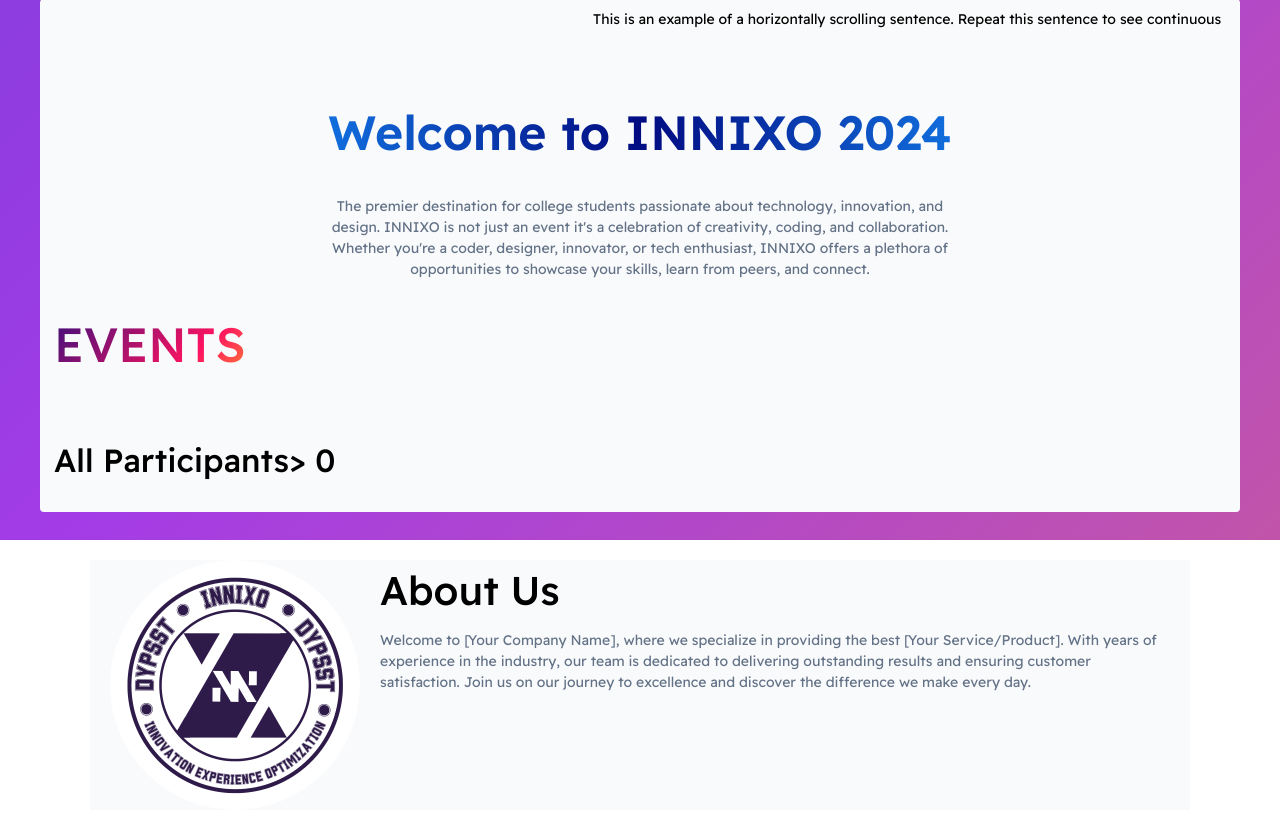
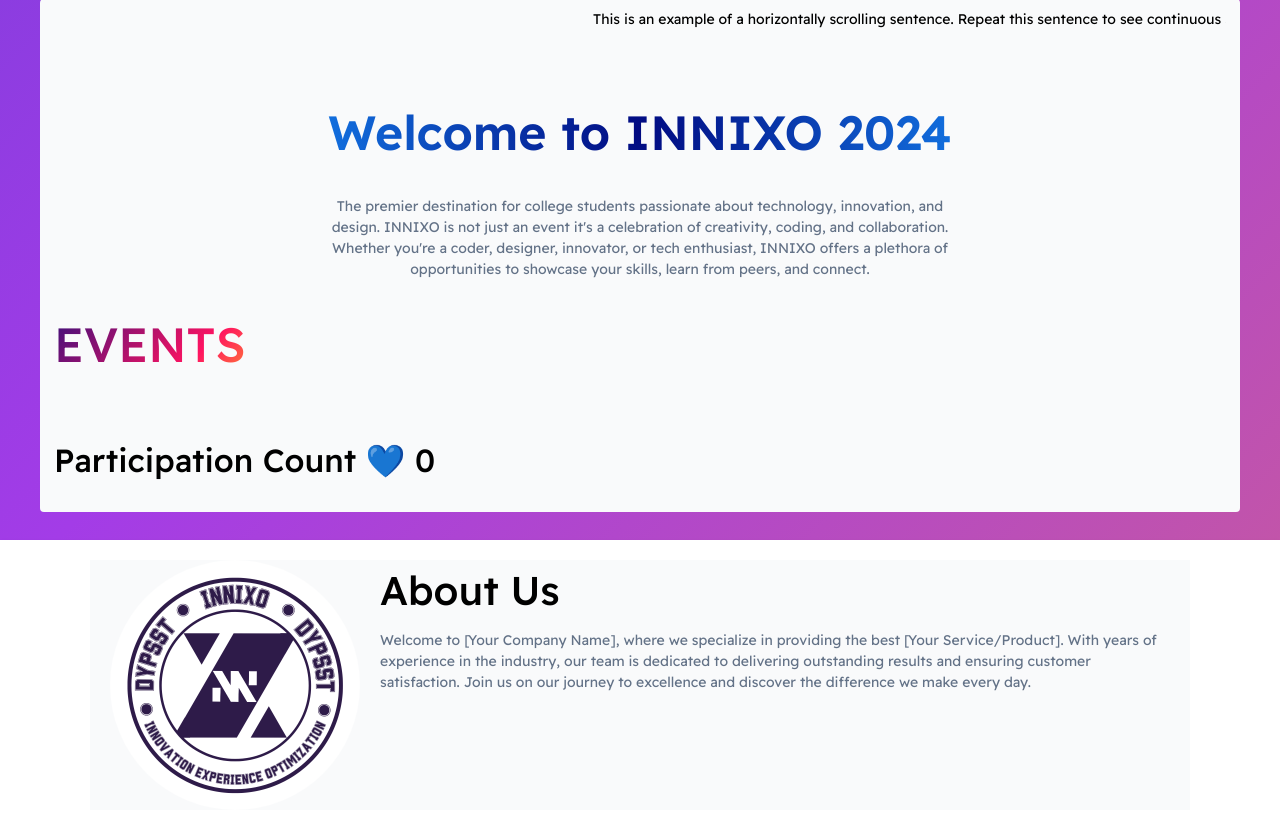
Before and after one commit to caped-baldys/INNIXO, a Django app: page / in a window 1280 px wide. Shown: the part 124-953 px from the top of the page. Run offline with Django 4.2, Linux system fonts and the light colour scheme; data that the repository does not hold is empty.

Commit message:
refine front end

```diff
--- a/templates/home.html
+++ b/templates/home.html
@@ -60,7 +60,7 @@
                     </a>
                 {% endfor %}
             </div>
-            <h4>All Participants> {{count}}</h4>
+            <h4>Participation Count 💙 {{count}}</h4>
 
         </div>
     </div>
```
